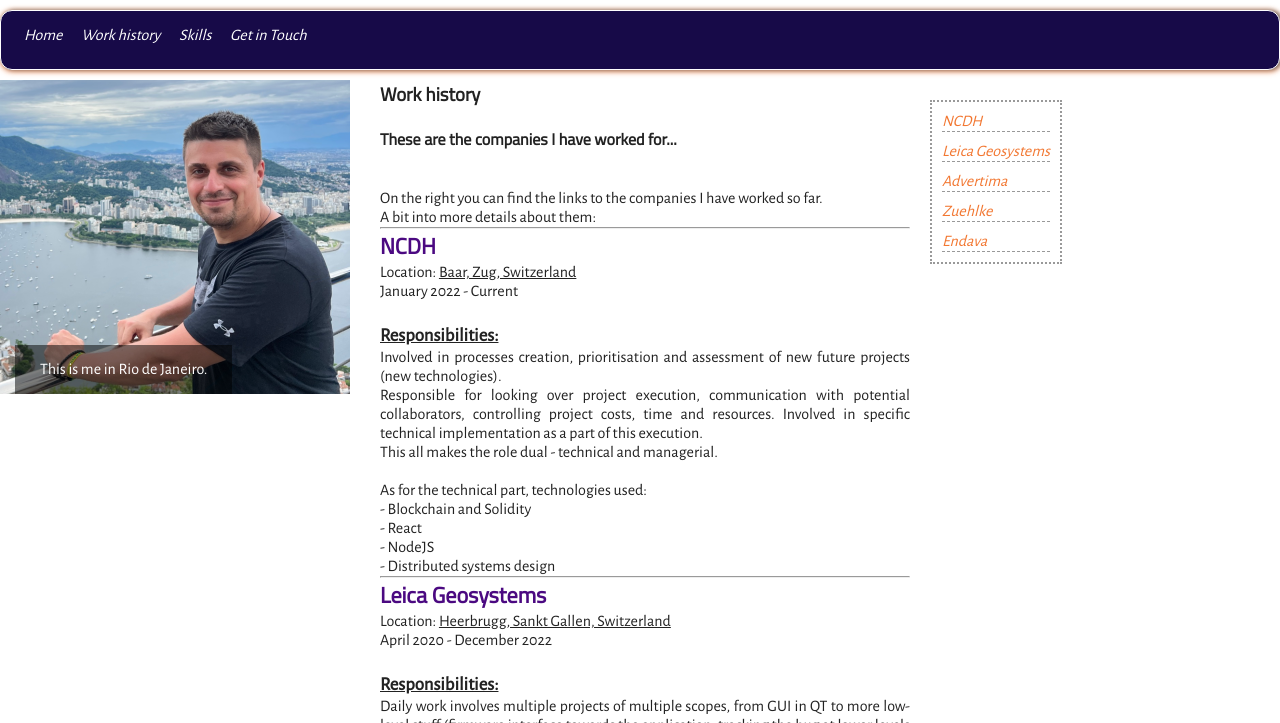
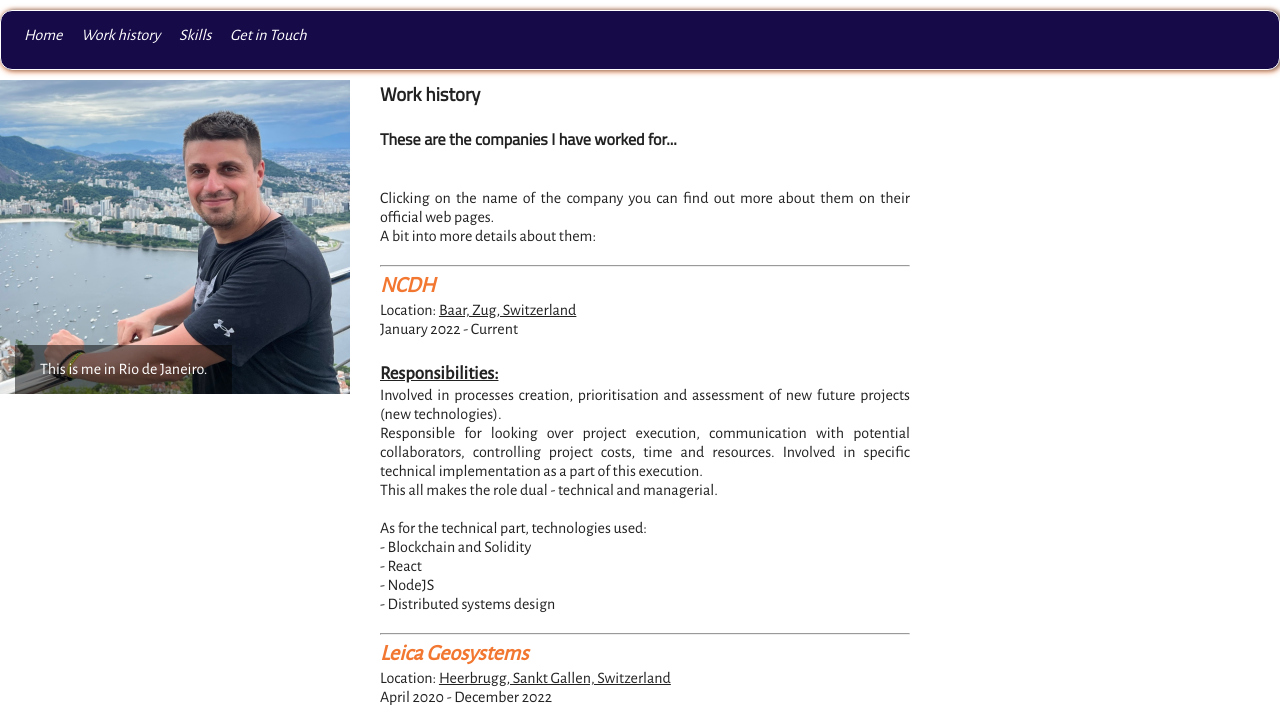
Before and after one commit to anicicn84/aboutme, a website: page work_history.html in a window 1280 px wide. Shown: the top 723 px of the page. Drawn offline with nearby package versions, Linux system fonts and the light colour scheme.

Commit message:
Companies links update
No need for sidebar, clicking on company's title should suffice

```diff
--- a/scss/main.scss
+++ b/scss/main.scss
@@ -290,25 +290,6 @@
       }
     }
   }
-
-  #sidebar {
-    float: left;
-    margin: 20px 0 0 20px;
-    max-width: 30%;
-    height: auto;
-    border: 2px dotted #999;
-
-    li {
-      list-style-type: none;
-      padding: em(16px) em(20px);
-      border-bottom: 1px dashed #999;
-      margin: 10px 10px;
-
-      &:hover {
-        background-color: #efefef;
-      }
-    }
-  }
 }
 
 #footer {
@@ -565,10 +546,6 @@
       padding-right: 5px;
       box-sizing: border-box;
     }
-
-    #sidebar {
-      display: none;
-    }
   }
   #footer {
     p {
--- a/work_history.html
+++ b/work_history.html
@@ -59,14 +59,14 @@
         <h4>These are the companies I have worked for...</h2> <br>
         <p>
           <br>
-          On the right you can find the links to the companies I have worked so far. <br>
+          Clicking on the name of the company you can find out more about them on their official web pages. <br>
           A bit into more details about them:
-          <br>
+          <br> <br>
         </p>
 
         <div class="work-history">
           <hr>
-          <h2 style="color: rgb(75, 9, 129);">NCDH</h3>
+          <h2 style="color: rgb(75, 9, 129);"><a href="https://www.ncdh.ch/">NCDH</a></h3>
           <p>Location: <u>Baar, Zug, Switzerland</u></p>
           <p>January 2022 - Current</p> <br>
           <h3><u>Responsibilities:</u></h5>
@@ -83,9 +83,10 @@
               <li> - Distributed systems design</li>
             </ul>
           </p>
+          <br>
           <hr>
 
-          <h2 style="color: rgb(75, 9, 129);">Leica Geosystems</h3>
+          <h2 style="color: rgb(75, 9, 129);"><a href="https://leica-geosystems.com/">Leica Geosystems</a></h3>
             <p>Location: <u>Heerbrugg, Sankt Gallen, Switzerland</u></p>
             <p>April 2020 - December 2022</p> <br>
             <h3><u>Responsibilities:</u></h5>
@@ -109,9 +110,10 @@
                 <li> - Conan</li>
               </ul>
             </p>
+            <br>
             <hr>
 
-            <h2 style="color: rgb(75, 9, 129);">Advertima</h3>
+            <h2 style="color: rgb(75, 9, 129);"><a href="https://advertima.com/">Advertima</a></h3>
               <p>Location: <u>Sankt Gallen, Sankt Gallen, Switzerland</u></p>
               <p>November 2017 - March 2019</p> <br>
               <h3><u>Responsibilities:</u></h5>
@@ -133,9 +135,10 @@
                   <li> - Conan</li>
                 </ul>
               </p>
+              <br>
               <hr>
 
-              <h2 style="color: rgb(75, 9, 129);">Zuehlke</h3>
+              <h2 style="color: rgb(75, 9, 129);"><a href="https://www.zuehlke.com/en">Zuehlke</a></h3>
                 <p>Location: <u>New Belgrade, Belgrade, Serbia</u></p>
                 <p>September 2016 - October 2017</p> <br>
                 <h3><u>Responsibilities:</u></h5>
@@ -151,9 +154,10 @@
                     <li> - Linux & bash</li>
                   </ul>
                 </p>
+                <br>
                 <hr>
 
-                <h2 style="color: rgb(75, 9, 129);">Endava</h3>
+                <h2 style="color: rgb(75, 9, 129);"><a href="https://www.endava.com/">Endava</a></h3>
                   <p>Location: <u>New Belgrade, Belgrade, Serbia</u></p>
                   <p>December 2014 - August 2016</p> <br>
                   <h3><u>Responsibilities:</u></h5>
@@ -173,16 +177,6 @@
       </section>
     </article>
 
-    <div id="sidebar">
-      <ul>
-        <li><a href="https://www.ncdh.ch/">NCDH</a></li>
-        <li><a href="https://leica-geosystems.com/">Leica Geosystems</a></li>
-        <li><a href="https://advertima.com/">Advertima</a></li>
-        <li><a href="https://www.zuehlke.com/en">Zuehlke</a></li>
-        <li><a href="https://www.endava.com/">Endava</a></li>
-      </ul>
-    </div>
-
   </div>
 
   <footer id="footer">
```
Also changed, not shown: css/main.css, 1 other file.
